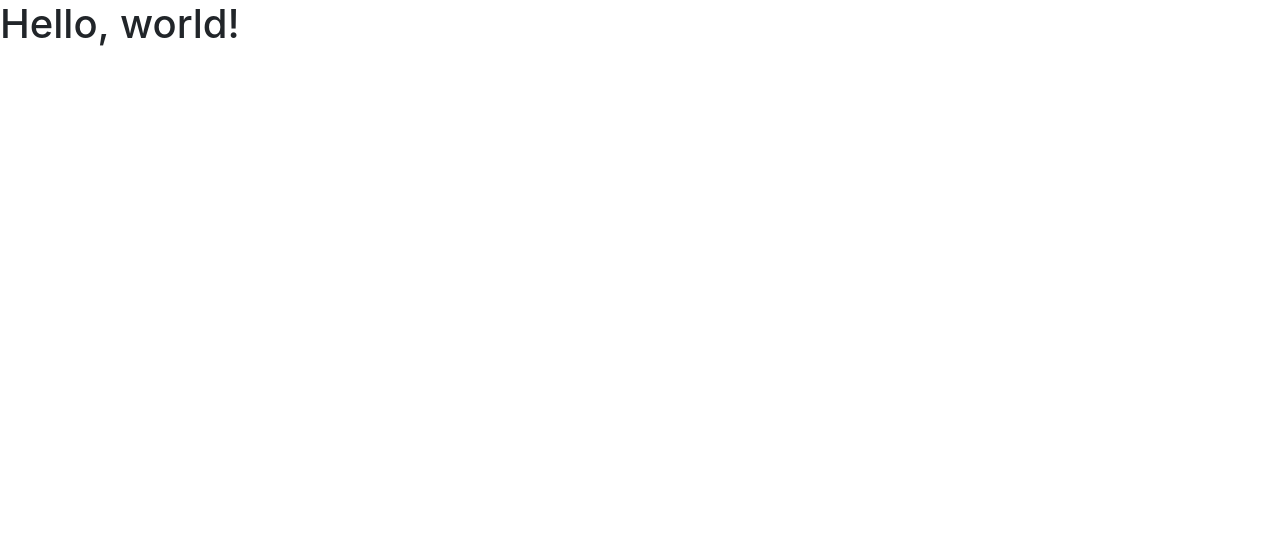
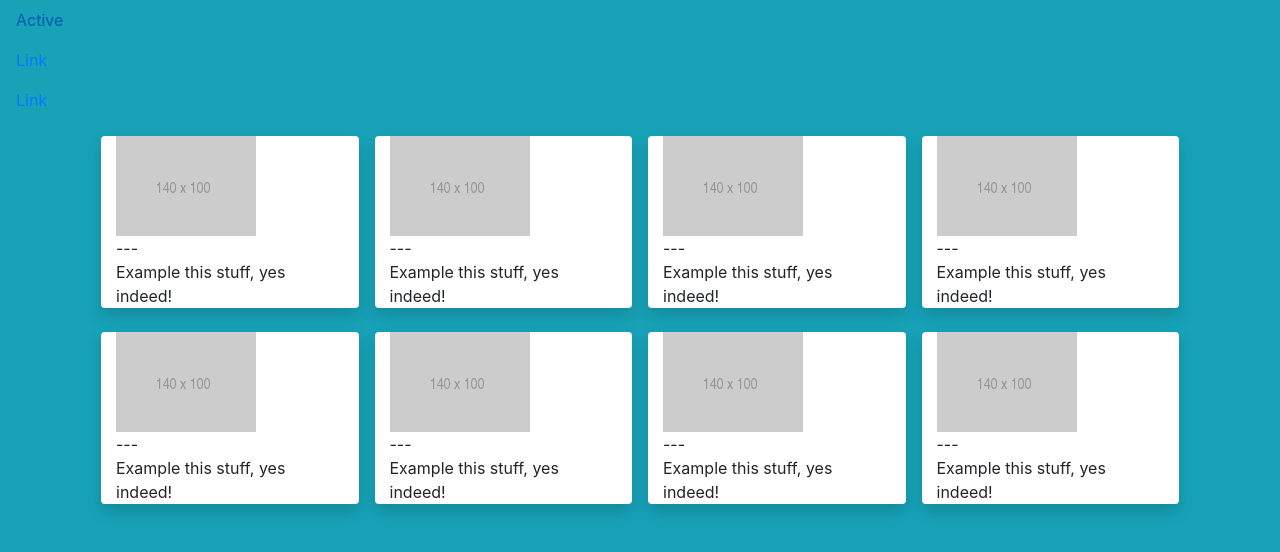
Before and after one commit to HendrikCromboom/bs-grid, a plain HTML site: page index.html in a window 1280 px wide. Drawn offline with nearby package versions, Linux system fonts and the light colour scheme.

Commit message:
added rows and collums +some basic styling

```diff
--- a/index.html
+++ b/index.html
@@ -10,9 +10,76 @@
 
     <title>Hello, world!</title>
 </head>
-<body>
-<h1>Hello, world!</h1>
+<body class="bg-info w-100 h-100">
+    <nav class="nav flex-column">
+        <a class="nav-link active" href="#!">Active</a>
+        <a class="nav-link" href="#!">Link</a>
+        <a class="nav-link" href="#!">Link</a>
+    </nav>
+    <div class="container">
+        <div class="row m-2">
+            <div class="col-sm bg-white m-2 shadow rounded">
+                <img class="card-image-top" src="140x100.png">
+                <br>
+                ---
+                <br>
+                Example this stuff, yes indeed!
+            </div>
+            <div class="col-sm bg-white m-2 shadow rounded">
+                <img src="140x100.png">
+                <br>
+                ---
+                <br>
+                Example this stuff, yes indeed!
+            </div>
+            <div class="col-sm bg-white m-2 shadow rounded">
+                <img src="140x100.png">
+                <br>
+                ---
+                <br>
+                Example this stuff, yes indeed!
+            </div>
+            <div class="col-sm bg-white m-2 shadow rounded">
+                <img src="140x100.png">
+                <br>
+                ---
+                <br>
+                Example this stuff, yes indeed!
+            </div>
+        </div>
+        <div class="row m-2">
+            <div class="col-sm bg-white m-2 shadow rounded">
+                <img src="140x100.png">
+                <br>
+                ---
+                <br>
+                Example this stuff, yes indeed!
+            </div>
+            <div class="col-sm bg-white m-2 shadow rounded">
+                <img src="140x100.png">
+                <br>
+                ---
+                <br>
+                Example this stuff, yes indeed!
+            </div>
+            <div class="col-sm bg-white m-2 shadow rounded">
+                <img src="140x100.png">
+                <br>
+                ---
+                <br>
+                Example this stuff, yes indeed!
+            </div>
+            <div class="col-sm bg-white m-2 shadow rounded">
+                <img src="140x100.png">
+                <br>
+                ---
+                <br>
+                Example this stuff, yes indeed!
+            </div>
+        </div>
+        </div>
 
+    </div>
 <!-- Optional JavaScript -->
 <!-- jQuery first, then Popper.js, then Bootstrap JS -->
 <script src="https://code.jquery.com/jquery-3.3.1.slim.min.js" integrity="sha384-q8i/X+965DzO0rT7abK41JStQIAqVgRVzpbzo5smXKp4YfRvH+8abtTE1Pi6jizo" crossorigin="anonymous"></script>
```
Also changed, not shown: 140x100.png (added).
